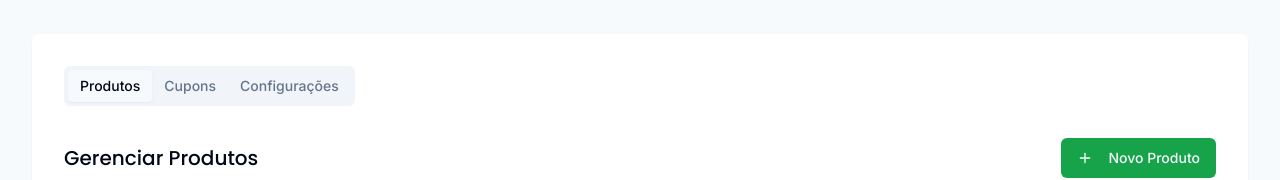
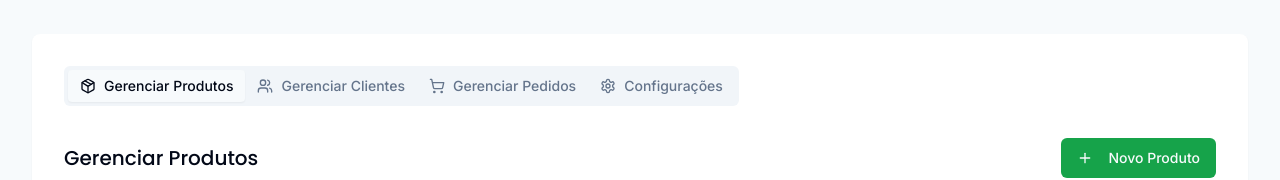
Before and after one commit to francisco-dev-ao/loja356-25, a React (Vite) app: page /admin/dashboard in a window 1280 px wide. Shown: the part 154-334 px from the top of the page. Built offline with nearby package versions, Linux system fonts and the light colour scheme; no server answers; the database is empty.

Commit message:
Fix: Restore admin dashboard features
Restores the "Gerenciar Pedidos", "Gerenciar Clientes", "Gerenciar Produtos", and "Configurações" features to the admin dashboard, ensuring the dashboard functions as intended.

```diff
--- a/src/pages/admin/Dashboard.tsx
+++ b/src/pages/admin/Dashboard.tsx
@@ -6,6 +6,7 @@ import ProductsTable from '@/components/admin/ProductsTable';
 import CouponsTable from '@/components/admin/CouponsTable';
 import CompanySettings from '@/components/admin/CompanySettings';
 import { useIsMobile } from '@/hooks/use-mobile';
+import { Package, Users, ShoppingCart, Settings } from 'lucide-react';
 
 const Dashboard = () => {
   const [activeTab, setActiveTab] = useState('products');
@@ -18,18 +19,41 @@ const Dashboard = () => {
 
         <div className="dashboard-section">
           <Tabs value={activeTab} onValueChange={setActiveTab}>
-            <TabsList className={`mb-6 ${isMobile ? 'w-full grid grid-cols-3' : ''}`}>
-              <TabsTrigger value="products">Produtos</TabsTrigger>
-              <TabsTrigger value="coupons">Cupons</TabsTrigger>
-              <TabsTrigger value="settings">Configurações</TabsTrigger>
+            <TabsList className={`mb-6 ${isMobile ? 'w-full grid grid-cols-4' : ''}`}>
+              <TabsTrigger value="products" className="flex items-center gap-2">
+                <Package className="h-4 w-4" />
+                <span>Gerenciar Produtos</span>
+              </TabsTrigger>
+              <TabsTrigger value="customers" className="flex items-center gap-2">
+                <Users className="h-4 w-4" />
+                <span>Gerenciar Clientes</span>
+              </TabsTrigger>
+              <TabsTrigger value="orders" className="flex items-center gap-2">
+                <ShoppingCart className="h-4 w-4" />
+                <span>Gerenciar Pedidos</span>
+              </TabsTrigger>
+              <TabsTrigger value="settings" className="flex items-center gap-2">
+                <Settings className="h-4 w-4" />
+                <span>Configurações</span>
+              </TabsTrigger>
             </TabsList>
 
             <TabsContent value="products">
               <ProductsTable />
             </TabsContent>
 
-            <TabsContent value="coupons">
-              <CouponsTable />
+            <TabsContent value="customers">
+              <div className="bg-white p-6 rounded-lg shadow">
+                <h2 className="text-2xl font-medium mb-4">Gerenciamento de Clientes</h2>
+                <p className="text-gray-500">Lista de clientes registrados será implementada aqui.</p>
+              </div>
+            </TabsContent>
+
+            <TabsContent value="orders">
+              <div className="bg-white p-6 rounded-lg shadow">
+                <h2 className="text-2xl font-medium mb-4">Gerenciamento de Pedidos</h2>
+                <p className="text-gray-500">Lista de pedidos será implementada aqui.</p>
+              </div>
             </TabsContent>
 
             <TabsContent value="settings">
```
